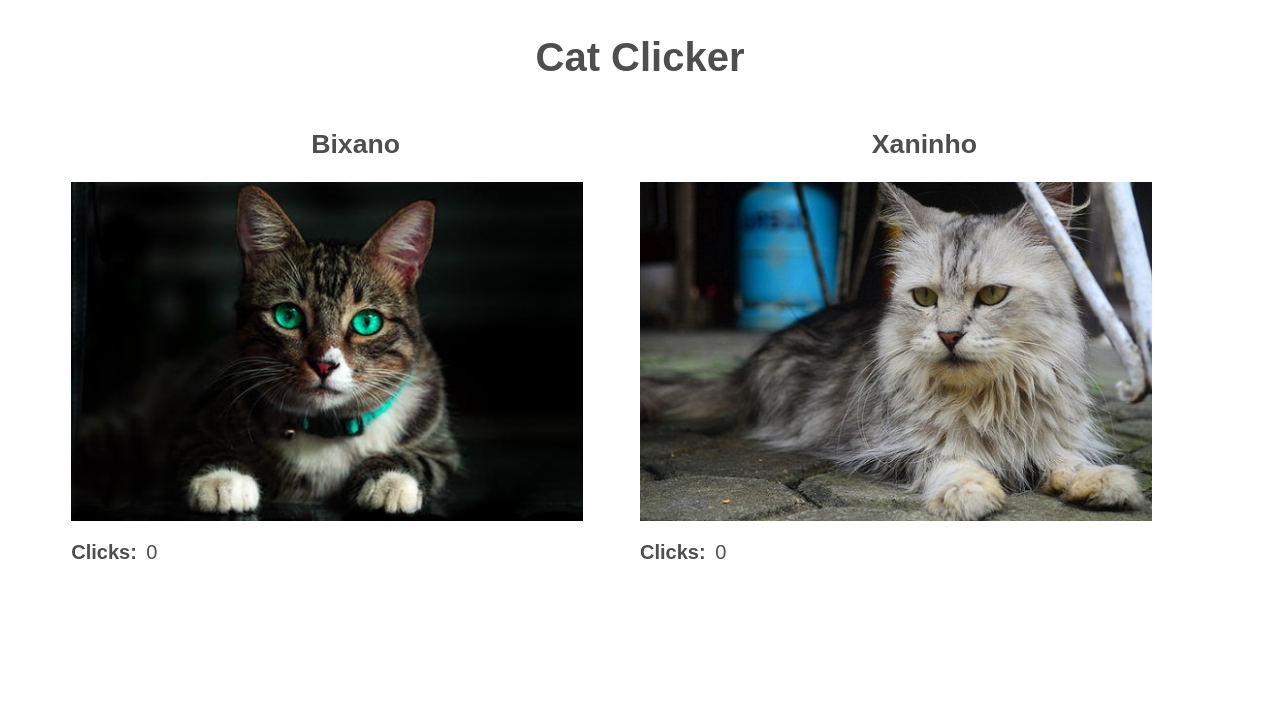
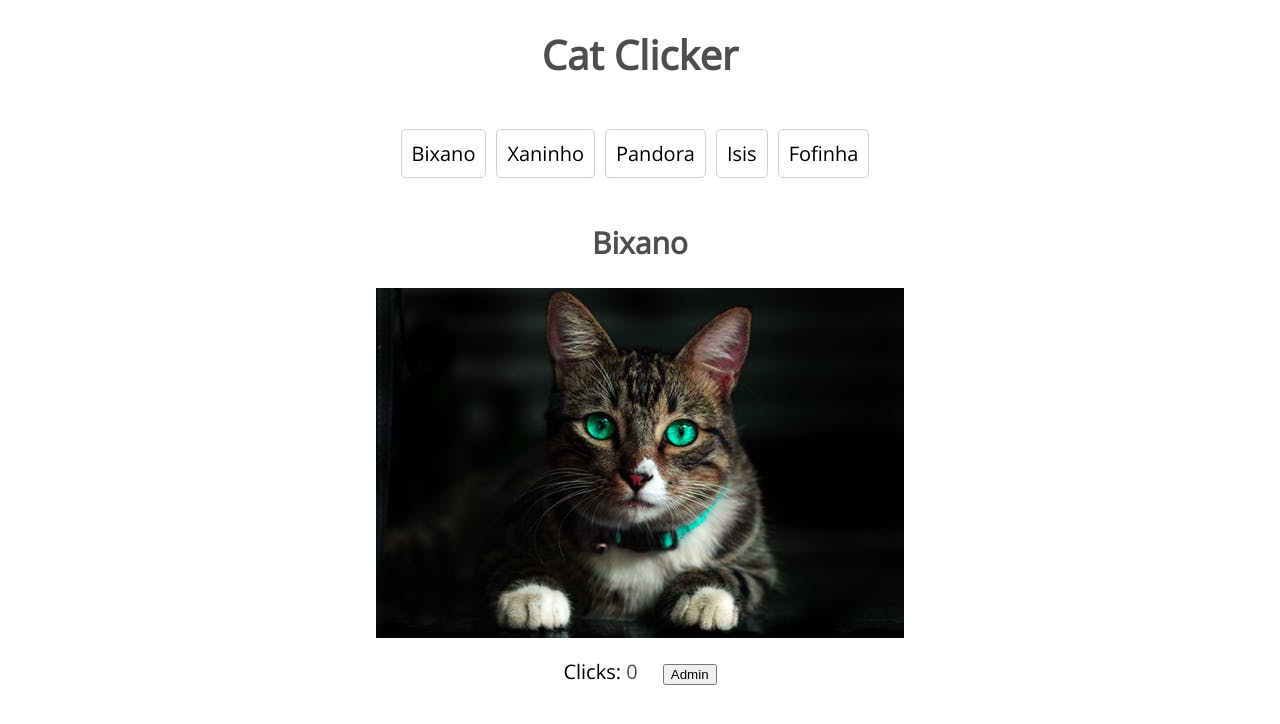
Before and after one commit to jonathansantos-dev/cat-clicker, a website: page _html/index.html in a window 1280 px wide. Drawn offline with nearby package versions, Linux system fonts and the light colour scheme; files that its build step writes are made by us from their sources; files whose address does not match are found by name.

Commit message:
Cat Clicker Pro

```diff
--- a/_html/index.html
+++ b/_html/index.html
@@ -4,25 +4,43 @@
 	<meta charset="UTF-8">
 	<title>Cat Clicker</title>
 	<link rel="stylesheet" href="assets/css/style.min.css">
+	<link href="https://fonts.googleapis.com/css?family=Open+Sans" rel="stylesheet">
 </head>
 <body>
 	<div class="container">
-		<div class="row flex">
+		<div class="row">
 			<div class="col-xs-12 title">
 				<h1>Cat Clicker</h1>
 			</div>
-			<div class="col-xs-6 cat-image-1">
-				<!-- ELEMENTS CREATED WITH JS FILES -->
-				<div class="res-cat1">
-					<p id="qtd-clicks"><strong>Clicks:&nbsp;</strong></p>
-					<p id="clicks-cat1">0</p>
+		</div>
+		<div class="row flex">
+			<div class="col-xs-12">
+				<ul id="list-cats">
+					<!-- ELEMENTS CRATED WITH JS FILES-->
+				</ul>
+			</div>
+		</div>
+		<div class="row">
+			<div id="cat-selected" class="col-xs-12">
+				<h2 id="cat-name" class="name"></h2>
+				<img id="cat-img" src="" alt="Cute Cat">
+				<div class="Counter">
+					<p>Clicks: </p>
+					<p id="qtd-clicks"></p>
+					<button id="admin-btn">Admin</button>
 				</div>
-			</div>
-			<div class="col-xs-6 cat-image-2">
-				<!-- ELEMENTS CREATED WITH JS FILES -->
-				<div class="res-cat2">
-					<p id="qtd-clicks"><strong>Clicks:&nbsp;</strong></p>
-					<p id="clicks-cat2">0</p>
+				<div class="admin-controls">
+					<label for="name-control">Name: </label>
+					<input id="name-control" type="text">
+
+					<label for="url-control">Url: </label>
+					<input id="url-control" type="text">
+
+					<label for="counter-control">Counter: </label>
+					<input id="counter-control" type="text">
+
+					<button id="cancel-btn">Cancelar</button>
+					<button id="save-btn">Salvar</button>
 				</div>
 			</div>
 		</div>
@@ -32,3 +50,23 @@
 <script src="https://cdnjs.cloudflare.com/ajax/libs/jquery/3.3.1/jquery.min.js"></script>
 <script src="assets/js/script.min.js"></script>
 </html>
+<!--
+
+<div class="col-xs-6 cat-image-1">
+
+	<div class="res-cat1">
+		<p id="qtd-clicks"><strong>Clicks:&nbsp;</strong></p>
+		<p id="clicks-cat1">0</p>
+	</div>
+</div>
+<div class="col-xs-6 cat-image-2">
+
+	<div class="res-cat2">
+		<p id="qtd-clicks"><strong>Clicks:&nbsp;</strong></p>
+		<p id="clicks-cat2">0</p>
+	</div>
+</div>
+
+
+
+-->
--- /dev/null
+++ b/assets/src/js/app.js
@@ -0,0 +1,154 @@
+// MODEL
+
+var model = {
+	currentCat: null,
+	cats: [{
+		catName: 'Bixano',
+		catCount: '0',
+		srcImg: 'assets/img/cat.jpeg',
+	},{
+		catName: 'Xaninho',
+		catCount: '0',
+		srcImg: 'assets/img/cat_picture2.jpeg',
+	},{
+		catName: 'Pandora',
+		catCount: '0',
+		srcImg: 'assets/img/cat_picture5.jpeg',
+	},{
+		catName: 'Isis',
+		catCount: '0',
+		srcImg: 'assets/img/cat2.jpg',
+	},{
+		catName: 'Fofinha',
+		catCount: '0',
+		srcImg: 'assets/img/cat_picture3.jpeg',
+	}]
+};
+
+// CONTROLLER
+
+var octopus = {
+	init: function () {
+		model.currentCat = model.cats[0];
+
+		listCatsView.init();
+		catView.init();
+	},
+
+	getCurrentCat: function () {
+		return model.currentCat;
+	},
+
+	setCurrentCat: function (cat) {
+		model.currentCat = cat;
+	},
+
+	getCats: function () {
+		return model.cats;
+	},
+
+	incrementCounter: function () {
+		model.currentCat.catCount++;
+		catView.render();
+	},
+
+	changes: function (name, catUrl, counter) {
+		model.currentCat.catName = name;
+		model.currentCat.srcImg = catUrl;
+		model.currentCat.catCount = counter;
+
+		catView.render();
+		listCatsView.render();
+	}
+
+};
+
+// VIEWS
+
+var listCatsView = {
+	init: function() {
+	    // store the DOM element for easy access later
+	    this.catListElem = document.getElementById('list-cats');
+
+	    // render this view (update the DOM elements with the right values)
+	    this.render();
+	},
+
+	render: function () {
+		var cat, elem, i;
+		// get the cats we'll be rendering from the octopus
+		var cats = octopus.getCats();
+
+		// empty the cat list
+		this.catListElem.innerHTML = '';
+
+		for (i = 0; i < cats.length; i++) {
+			elem = document.createElement('li');
+			cat = cats[i];
+			elem.textContent = cat.catName;
+
+			elem.addEventListener('click', (function (catCopy) {
+				return function () {
+					octopus.setCurrentCat(catCopy);
+					catView.render();
+				};
+			})(cat));
+
+			this.catListElem.appendChild(elem);
+		}
+
+	}
+
+};
+
+var catView = {
+	init: function () {
+		// store the DOM element for easy access later
+		this.catNameElem = document.getElementById('cat-name');
+		this.catImgElem = document.getElementById('cat-img');
+		this.catQtdElem = document.getElementById('qtd-clicks');
+		this.buttonAdmin = document.getElementById('admin-btn');
+		this.buttonSave = document.getElementById('save-btn');
+
+		// on click, increment the current cat's counter
+		this.catImgElem.addEventListener('click', function(){
+		    octopus.incrementCounter();
+		});
+
+		// Open/close - Admin controls
+		$("#admin-btn").click(function() {
+			$('.admin-controls').toggleClass('open');
+		});
+
+		// Call Changes function
+		this.buttonSave.addEventListener('click', function(){
+			var newName = $('#name-control').val();
+			var catUrl = $('#url-control').val();
+			var counter = $('#counter-control').val();
+		    return octopus.changes(newName, catUrl, counter);
+		});
+
+		// Cancel button
+		$("#cancel-btn").click(function() {
+			$('.admin-controls').removeClass('open');
+		});
+
+		// render this view (update the DOM elements with the right values)
+		this.render();
+	},
+
+	render: function () {
+		var currentCat = octopus.getCurrentCat();
+
+		this.catNameElem.textContent = currentCat.catName;
+		this.catImgElem.src = currentCat.srcImg;
+		this.catQtdElem.textContent = currentCat.catCount;
+
+		// Insert current values in the form
+		$('#name-control').val(currentCat.catName);
+		$('#url-control').val(currentCat.srcImg);
+		$('#counter-control').val(currentCat.catCount);
+	},
+};
+
+octopus.init();
--- a/assets/src/sass/style.scss
+++ b/assets/src/sass/style.scss
@@ -1,3 +1,8 @@
+body {
+	font-family: 'Open Sans', sans-serif;
+	font-size: 15pt;
+}
+
 .container {
     width: 90%;
     margin: 0 auto;
@@ -21,41 +26,79 @@
 }
 
 .title h1 {
-	font-family: 'arial';
 	text-align: center;
 	color: #4e4e4e;
-	font-size: 30pt;
+	font-size: 2em;
 }
 
 #qtd-clicks {
-	font-family: 'arial';
 	color: #4e4e4e;
-	font-size: 15pt;
+	font-size: 1em;
 	display: inline-block;
 }
 
 #clicks-cat1 {
-	font-family: 'arial';
 	color: #4e4e4e;
-	font-size: 15pt;
+	font-size: 1em;
 	display: inline-block;
 }
 
 #clicks-cat2 {
-	font-family: 'arial';
 	color: #4e4e4e;
-	font-size: 15pt;
+	font-size: 1em;
 	display: inline-block;
 }
 
 img {
 	display: block;
-	width: 90%;
+}
+
+img#cat-img {
+    margin: 0 auto;
 }
 
 .name {
-	font-family: 'arial';
 	color: #4e4e4e;
 	text-align: center;
-	font-size: 20pt;
+	font-size: 1.5em;
 }
+
+ul#list-cats {
+    text-align: center;
+    padding: 0px;
+}
+
+ul#list-cats li {
+    display: inline-block;
+    padding: 10px;
+    border: 1px solid #d2d2d2;
+    border-radius: 5px;
+    margin-right: 10px;
+    cursor: pointer;
+}
+
+ul#list-cats li:hover {
+    background-color: #d2cdff;
+}
+
+p {
+    display: inline-block;
+}
+
+.Counter {
+    text-align: center;
+}
+
+.admin-controls {
+	display: none;
+    text-align: center;
+    margin-bottom: 50px;
+}
+
+.admin-controls.open {
+    display: block;
+}
+
+button#admin-btn {
+    margin-left: 20px;
+}
```
Also changed, not shown: assets/src/img/cat_picture1.jpg (added), assets/src/img/cat_picture2.jpeg (added), assets/src/img/cat_picture3.jpeg (added), assets/src/img/cat_picture4.jpeg (added), assets/src/img/cat_picture5.jpeg (added).
